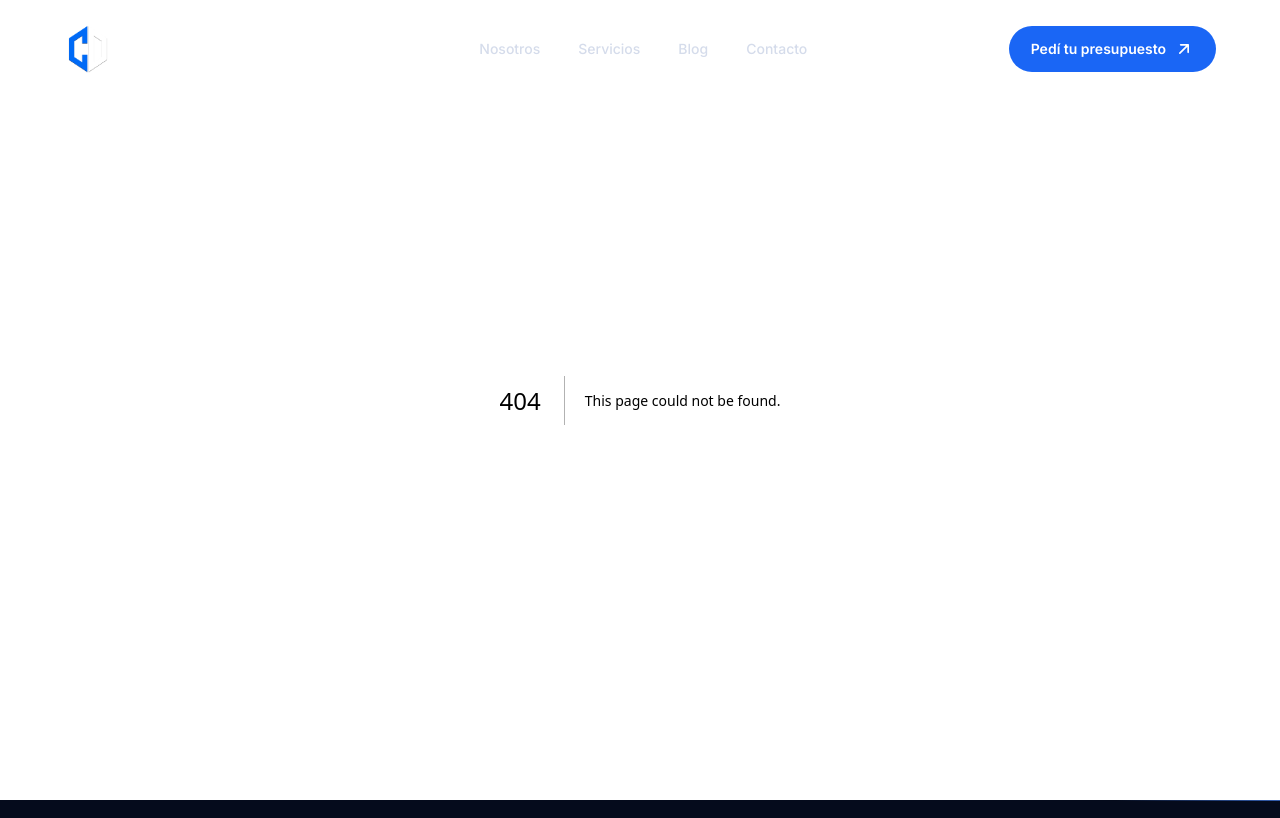
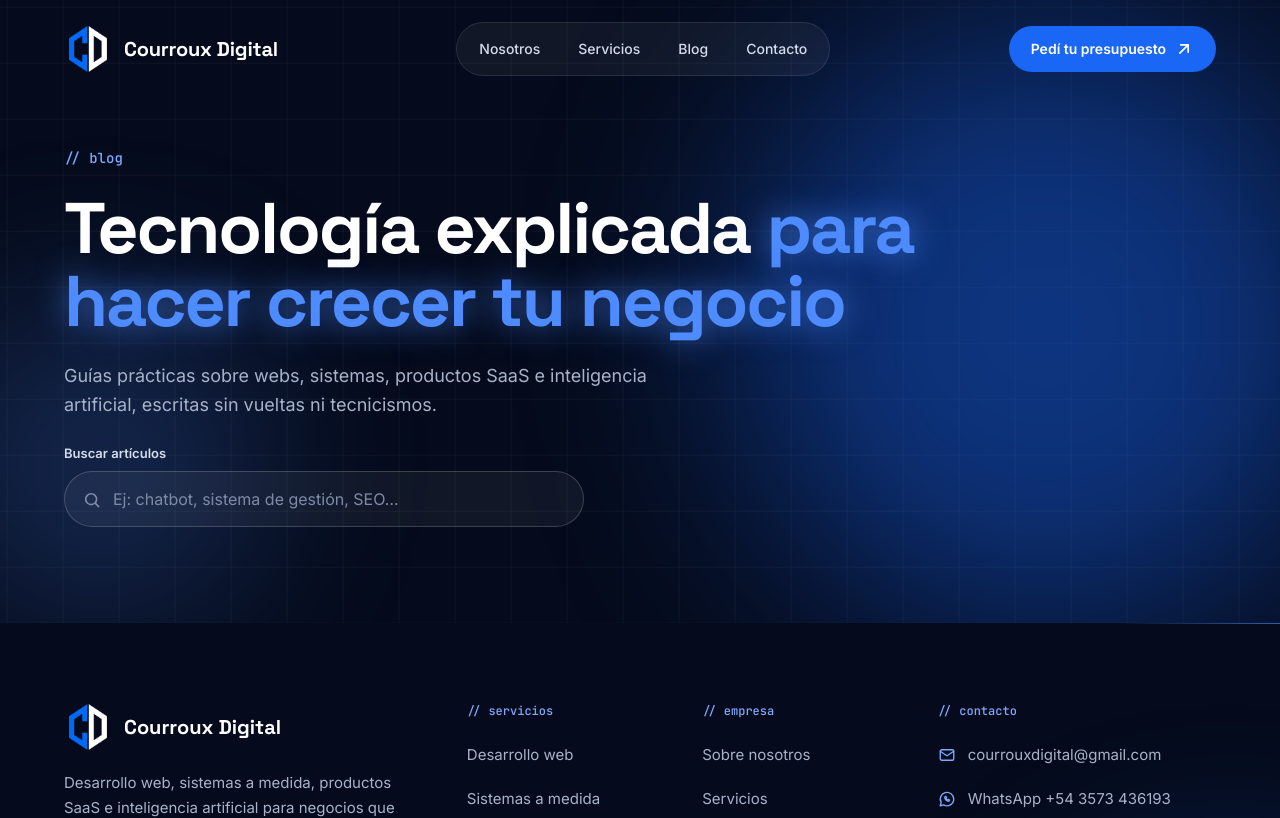
Before and after one commit to mattii95/cd-web, a Next.js app: page /blog in a window 1280 px wide. Before the commit this address had no page. Shown: the top 818 px of the page. Built offline with nearby package versions, Linux system fonts and the light colour scheme.

Commit message:
feat: ruta /blog con hero

```diff
--- /dev/null
+++ b/app/blog/page.tsx
@@ -0,0 +1,17 @@
+import type { Metadata } from "next";
+import { BlogHero, blogIntro } from "@/components/blog/blog-hero";
+
+export const metadata: Metadata = {
+  title: "Blog",
+  description: blogIntro,
+  alternates: { canonical: "/blog" },
+  openGraph: { title: "Blog", description: blogIntro },
+};
+
+export default function BlogPage() {
+  return (
+    <main>
+      <BlogHero />
+    </main>
+  );
+}
--- /dev/null
+++ b/components/blog/blog-hero.tsx
@@ -0,0 +1,63 @@
+const gridBg =
+  "bg-[linear-gradient(rgba(255,255,255,0.04)_1px,transparent_1px),linear-gradient(90deg,rgba(255,255,255,0.04)_1px,transparent_1px)] bg-[size:56px_56px]";
+
+export const blogIntro =
+  "Guías prácticas sobre webs, sistemas, productos SaaS e inteligencia artificial, escritas sin vueltas ni tecnicismos.";
+
+export function BlogHero() {
+  return (
+    <section className="relative overflow-hidden bg-background text-white">
+      <div
+        aria-hidden="true"
+        className={`fx-grid absolute inset-0 ${gridBg}`}
+      />
+      <div
+        aria-hidden="true"
+        className="fx-orb fx-orb1 top-5 -right-25 size-[520px] bg-accent/45"
+      />
+      <div
+        aria-hidden="true"
+        className="fx-orb fx-orb2 top-[300px] -left-35 size-[380px] bg-accent-light/20"
+      />
+      {/* pt: 92px de header (absoluto) + 56px de aire */}
+      <div className="relative mx-auto flex max-w-[1200px] flex-col gap-6 px-6 pt-[148px] pb-24">
+        <span className="fx-rise d1 font-mono text-sm text-accent-soft">
+          {"// blog"}
+        </span>
+        <h1 className="fx-rise d2 m-0 max-w-[900px] font-display text-[clamp(40px,5.6vw,72px)] leading-[1.02] font-bold tracking-[-0.03em]">
+          Tecnología explicada{" "}
+          <span className="fx-glowtext text-accent-light">
+            para hacer crecer tu negocio
+          </span>
+        </h1>
+        <p className="fx-rise d3 m-0 max-w-[620px] text-lg leading-[1.6] text-text-muted">
+          {blogIntro}
+        </p>
+        {/* Solo visual: no filtra (ver spec 03). */}
+        <label className="fx-rise d4 relative flex max-w-[520px] flex-col gap-2 text-[13px] font-semibold text-text">
+          Buscar artículos
+          <input
+            type="search"
+            placeholder="Ej: chatbot, sistema de gestión, SEO…"
+            className="fx-input min-h-[54px] rounded-full border border-white/[0.18] bg-white/5 py-[15px] pr-[18px] pl-12 text-base font-normal text-white"
+          />
+          <svg
+            width="20"
+            height="20"
+            viewBox="0 0 24 24"
+            fill="none"
+            stroke="currentColor"
+            strokeWidth="2"
+            strokeLinecap="round"
+            strokeLinejoin="round"
+            aria-hidden="true"
+            className="absolute bottom-[17px] left-[18px] text-text-subtle"
+          >
+            <circle cx="11" cy="11" r="6.5" />
+            <path d="M20 20l-4.2-4.2" />
+          </svg>
+        </label>
+      </div>
+    </section>
+  );
+}
```
